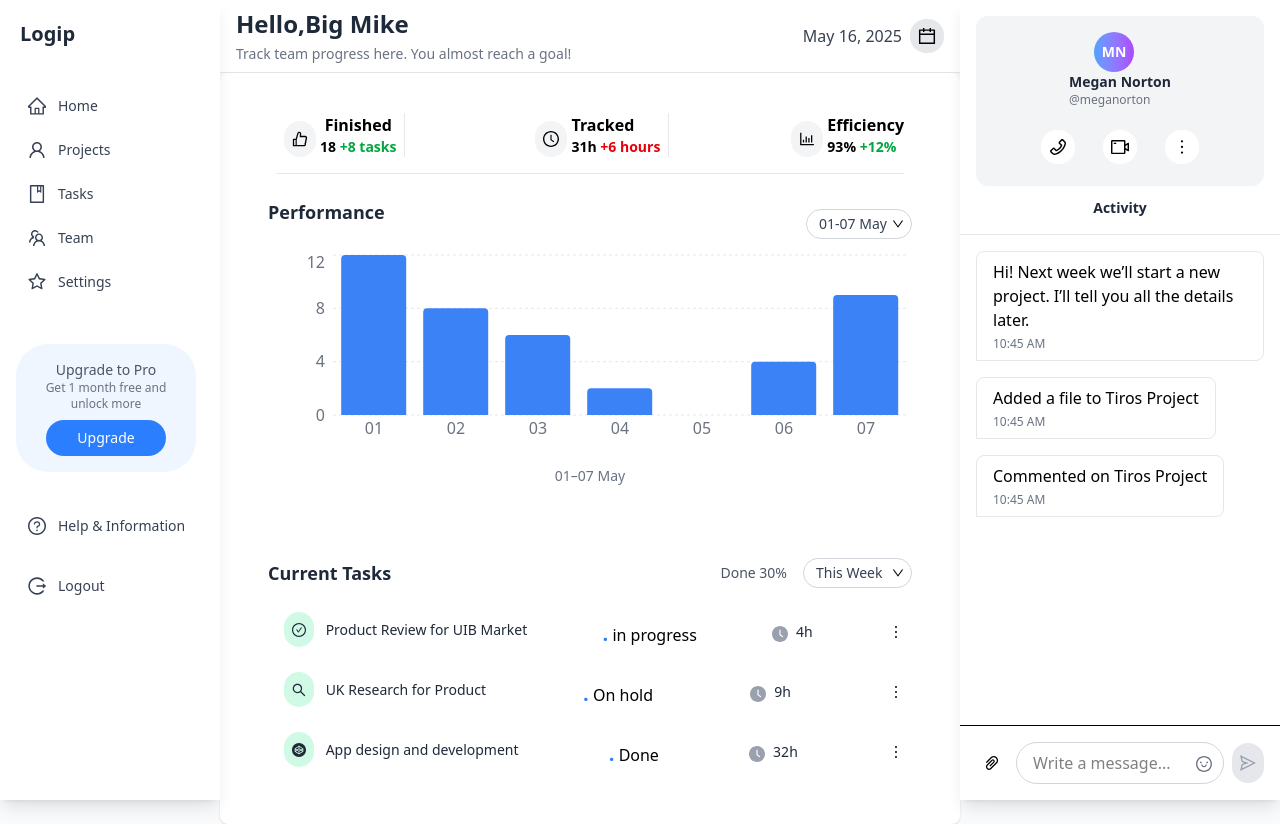
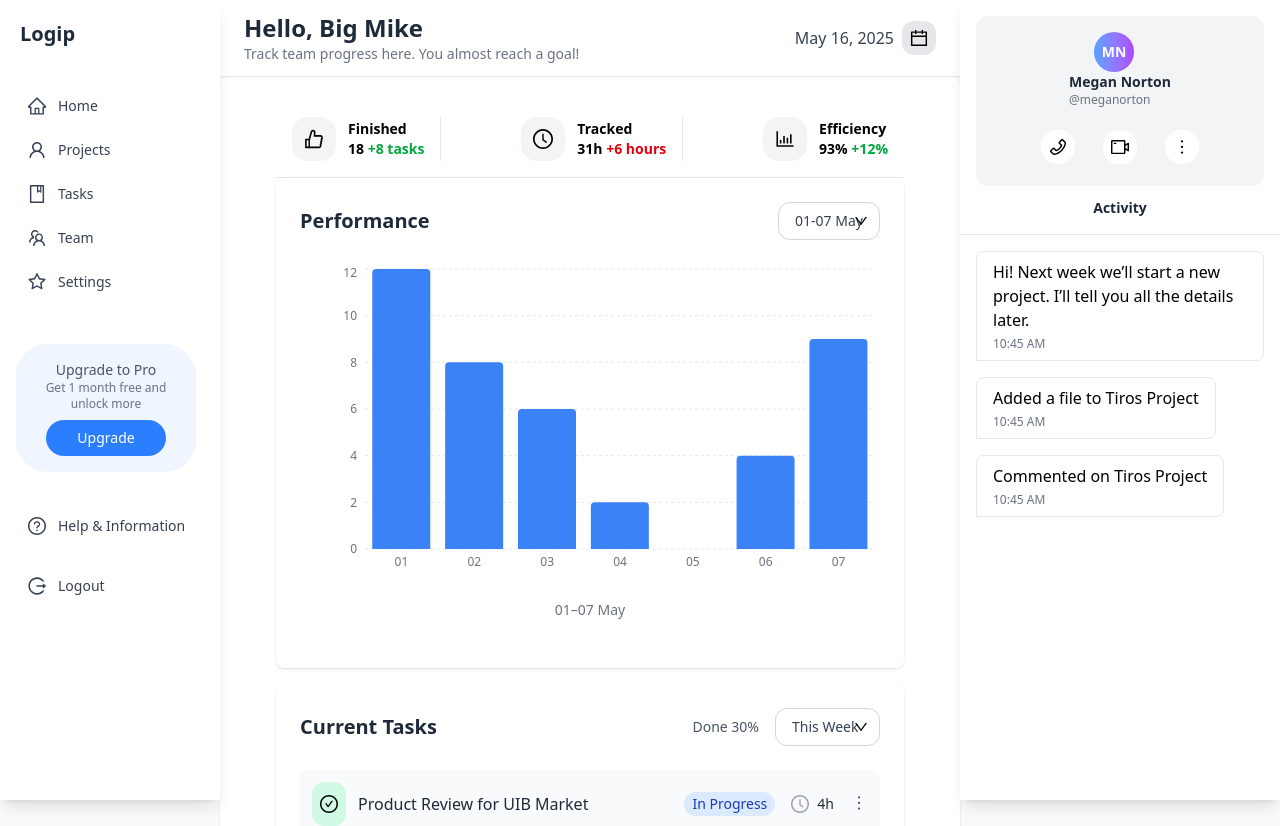
Before and after one commit to ChidiebereMichael18/test, a React (Vite) app: page /dashboard in a window 1280 px wide. Shown: the top 826 px of the page. Built offline with nearby package versions, Linux system fonts and the light colour scheme.

Commit message:
osborne abeggggg

```diff
--- a/src/components/layout/Activity.jsx
+++ b/src/components/layout/Activity.jsx
@@ -5,27 +5,37 @@ import { CloseOutlined } from '@ant-design/icons';
 
 const Activity = ({ onClose, isMobile }) => {
   const user = {
-    name: "John Smith",
-    initials: "JS",
-    status: "Online - Last seen 2m ago"
+    name: 'John Smith',
+    initials: 'JS',
+    status: 'Online - Last seen 2m ago',
   };
 
   return (
-    <div className="w-80 bg-white shadow-lg fixed right-0 top-0 bottom-0 z-20 flex flex-col">
-      {/* Close button for mobile */}
-      {isMobile && (
-        <div className="p-4 border-b border-gray-200 flex justify-between items-center bg-white">
-          <span className="font-semibold text-gray-800">Activity</span>
+    <div
+      className={`bg-white shadow-lg flex flex-col h-full ${
+        isMobile
+          ? 'w-4/5 sm:w-3/5 fixed right-0 top-0 bottom-0 z-50'
+          : 'w-72 md:w-80 fixed right-0 top-0 bottom-0 z-20'
+      }`}
+    >
+      {/* Header with close button for mobile */}
+      {isMobile &&  (
+        <div className="p-3 sm:p-4 border-b border-gray-200 flex justify-between items-center bg-white">
+          <span className="text-base sm:text-lg font-semibold text-gray-800">
+            Activity
+          </span>
           <button
             onClick={onClose}
-            className="p-1 rounded-full hover:bg-gray-100 transition-colors"
+            className="p-1 sm:p-2 rounded-full hover:bg-gray-100 transition-colors"
           >
-            <CloseOutlined className="text-gray-600 text-lg" />
+            <CloseOutlined className="text-gray-600 text-sm sm:text-base" />
           </button>
         </div>
       )}
-      <ProfileCard user={user} />
-      <ChatRoom />
+      <div className="flex-1 overflow-y-auto">
+        <ProfileCard user={user} />
+        <ChatRoom />
+      </div>
     </div>
   );
 };
--- a/src/components/layout/DashboardLayout.jsx
+++ b/src/components/layout/DashboardLayout.jsx
@@ -25,7 +25,7 @@ const DashboardLayout = () => {
         {isMobile && (
           <button
             onClick={() => setActivityOpen(true)}
-            className="fixed bottom-4 right-4 z-30 w-12 h-12 rounded-full bg-blue-500 text-white shadow-lg flex items-center justify-center md:hidden"
+            className="fixed bottom-4 right-4 z-30 w-12 h-12 rounded-full bg-blue-500 text-white shadow-lg flex items-center justify-center"
           >
             <MessageOutlined />
           </button>
@@ -48,7 +48,7 @@ const DashboardLayout = () => {
       {/* Mobile Activity drawer */}
       {isMobile && activityOpen && (
         <div className="fixed inset-0 z-40">
-          <div className="absolute top-0 right-0 z-50 h-full w-4/5 bg-white shadow-xl">
+          <div className="absolute top-0 right-0 z-50 h-full w-3/5 bg-white shadow-xl">
             <Activity
               isMobile={true}
               onClose={() => setActivityOpen(false)}
--- a/src/components/layout/Header.jsx
+++ b/src/components/layout/Header.jsx
@@ -6,26 +6,30 @@ const Header = () => {
   const { setCollapsed, isMobile } = useSidebar();
 
   return (
-    <div className="bg-white border-b border-gray-200 px-4 py-2">
+    <div className="bg-white border-b border-gray-200 px-3 sm:px-4 md:px-6 py-2 sm:py-3">
       <div className="flex items-center justify-between">
-        <div className="flex items-center">
+        <div className="flex items-center space-x-2 sm:space-x-3">
           {isMobile && (
             <MenuOutlined
-              className="text-xl mr-4 cursor-pointer text-gray-600 hover:text-gray-800"
+              className="text-lg sm:text-xl cursor-pointer text-gray-600 hover:text-gray-800"
               onClick={() => setCollapsed(false)}
             />
           )}
           <div className="flex flex-col">
-            <h1 className="text-xl md:text-2xl font-bold text-gray-800">Hello,Big Mike</h1>
-            <span className="text-sm text-gray-500 mt-1">
+            <h1 className="text-lg sm:text-xl md:text-2xl font-bold text-gray-800">
+              Hello, Big Mike
+            </h1>
+            <span className="text-xs sm:text-sm text-gray-500 ">
               Track team progress here. You almost reach a goal!
             </span>
           </div>
         </div>
 
-        <div className="flex items-center ">
-          <h3 className="text-base font-medium mr-2 text-gray-700">May 16, 2025</h3>
-          <CalendarOutlined className="text-blue-500 bg-gray-200 p-2 rounded-2xl text-lg" />
+        <div className="flex items-center space-x-1 sm:space-x-2">
+          <h3 className="text-sm sm:text-base font-medium text-gray-700">
+            May 16, 2025
+          </h3>
+          <CalendarOutlined className="text-blue-500 bg-gray-200 p-1.5 sm:p-2 rounded-xl text-base sm:text-lg" />
         </div>
       </div>
     </div>
--- a/src/components/ui/PerformanceStats.jsx
+++ b/src/components/ui/PerformanceStats.jsx
@@ -1,73 +1,88 @@
-import React from 'react';
+import React, { useState } from "react";
 import {
-  BarChart, Bar, XAxis, YAxis, CartesianGrid, Tooltip, ResponsiveContainer
-} from 'recharts';
-import { DownOutlined } from '@ant-design/icons';
-import { useState } from 'react';
+  BarChart,
+  Bar,
+  XAxis,
+  YAxis,
+  CartesianGrid,
+  Tooltip,
+  ResponsiveContainer,
+} from "recharts";
+import { DownOutlined } from "@ant-design/icons";
+
 const PerformanceStats = () => {
- const [selectedWeek, setSelectedWeek] = useState('thisWeek');
-  // Data matching the chart in the image
+  const [selectedWeek, setSelectedWeek] = useState("thisWeek");
+
+  // Data matching the chart
   const chartData = [
-    { day: '01', hours: 12 },
-    { day: '02', hours: 8 },
-    { day: '03', hours: 6 },
-    { day: '04', hours: 2 },
-    { day: '05', hours: 0 },
-    { day: '06', hours: 4 },
-    { day: '07', hours: 9 }
+    { day: "01", hours: 12 },
+    { day: "02", hours: 8 },
+    { day: "03", hours: 6 },
+    { day: "04", hours: 2 },
+    { day: "05", hours: 0 },
+    { day: "06", hours: 4 },
+    { day: "07", hours: 9 },
   ];
 
   const weekOptions = [
-    { value: 'thisWeek', label: '01-07 May' },
-    { value: 'lastWeek', label: '07-14 May' },
-    { value: 'nextWeek', label: '14-21 May' }
+    { value: "thisWeek", label: "01-07 May" },
+    { value: "lastWeek", label: "07-14 May" },
+    { value: "nextWeek", label: "14-21 May" },
   ];
+
   return (
-    <div className="bg-white p-6 mb-4">
-      <div className='flex items-center justify-between'>
-          <div>
-              <h2 className="text-lg font-semibold text-gray-800 mb-6">Performance</h2>
-          </div>
+    <div className="bg-white p-3 sm:p-4 md:p-6 mb-4 rounded-lg shadow-sm">
+      <div className="flex flex-col sm:flex-row items-center justify-between mb-4 sm:mb-6">
+        <h2 className="text-base sm:text-lg md:text-xl font-semibold text-gray-800">
+          Performance
+        </h2>
         {/* Week Selector */}
-                    <div className="relative">
+        <div className="relative mt-2 sm:mt-0 w-full sm:w-auto">
           <select
             value={selectedWeek}
             onChange={(e) => setSelectedWeek(e.target.value)}
-                        className="appearance-none bg-white border border-gray-300 rounded-2xl py-1 px-3 pr-6 text-sm text-gray-700 focus:outline-none focus:ring-1 focus:ring-blue-500 focus:border-transparent cursor-pointer"
+            className="appearance-none bg-white border border-gray-300 rounded-xl py-1.5 sm:py-2 px-3 sm:px-4 pr-8 text-xs sm:text-sm text-gray-700 focus:outline-none focus:ring-1 focus:ring-blue-500 focus:border-transparent cursor-pointer w-full sm:w-auto"
           >
-                        {weekOptions.map(option => (
+            {weekOptions.map((option) => (
               <option key={option.value} value={option.value}>
                 {option.label}
               </option>
             ))}
           </select>
-                      <DownOutlined className="absolute right-2 top-1/2 transform -translate-y-1/2 text-gray-400 text-xs pointer-events-none" />
+          <DownOutlined className="absolute right-2 sm:right-3 top-1/2 transform -translate-y-1/2 text-gray-400 text-xs sm:text-sm pointer-events-none" />
         </div>
       </div>
 
       {/* Chart Container */}
-      <div className="h-50 mb-4">
+      <div className="h-48 sm:h-64 md:h-80 mb-4">
         <ResponsiveContainer width="100%" height="100%">
           <BarChart data={chartData}>
-            <CartesianGrid strokeDasharray="3 3" stroke="#e5e7eb" vertical={false} />
+            <CartesianGrid
+              strokeDasharray="3 3"
+              stroke="#e5e7eb"
+              vertical={false}
+            />
             <XAxis
               dataKey="day"
               stroke="#6b7280"
               axisLine={false}
               tickLine={false}
+              tick={{ fontSize: 12 }}
             />
             <YAxis
               stroke="#6b7280"
               axisLine={false}
               tickLine={false}
               ticks={[0, 2, 4, 6, 8, 10, 12]}
+              tick={{ fontSize: 12 }}
             />
             <Tooltip
               contentStyle={{
-                backgroundColor: 'white',
-                border: '1px solid #e5e7eb',
-                borderRadius: '6px',
-                boxShadow: '0 4px 6px -1px rgba(0, 0, 0, 0.1)'
+                backgroundColor: "white",
+                border: "1px solid #e5e7eb",
+                borderRadius: "6px",
+                boxShadow: "0 4px 6px -1px rgba(0, 0, 0, 0.1)",
+                fontSize: "12px",
               }}
             />
             <Bar
@@ -81,7 +96,7 @@ const PerformanceStats = () => {
       </div>
 
       {/* Date Range */}
-      <div className="text-center text-sm text-gray-500 mb-8">
+      <div className="text-center text-xs sm:text-sm text-gray-500 mb-4 sm:mb-6">
         01–07 May
       </div>
     </div>
--- a/src/components/ui/Tasks.jsx
+++ b/src/components/ui/Tasks.jsx
@@ -4,11 +4,9 @@ import {
   MoreOutlined,
   DownOutlined,
   ClockCircleOutlined,
-  ClockCircleFilled,
   SearchOutlined,
-  CodepenCircleFilled
+  CodepenCircleFilled,
 } from '@ant-design/icons';
-import { icons } from 'antd/es/image/PreviewGroup';
 
 const Tasks = () => {
   const [selectedWeek, setSelectedWeek] = useState('thisWeek');
@@ -16,105 +14,124 @@ const Tasks = () => {
   const tasksData = [
     {
       id: 1,
-      title: "Product Review for UIB Market",
-      icon : <CheckCircleOutlined />,
-      status: "in progress",
+      title: 'Product Review for UIB Market',
+      icon: <CheckCircleOutlined />,
+      status: 'In Progress',
       progress: 30,
-      time: "4h"
+      time: '4h',
     },
     {
       id: 2,
-      title: "UK Research for Product",
-      icon : <SearchOutlined />,
-      status: "On hold",
+      title: 'UK Research for Product',
+      icon: <SearchOutlined />,
+      status: 'On Hold',
       progress: 0,
-      time: "9h"
+      time: '9h',
     },
     {
       id: 3,
-      title: "App design and development",
-      icon : <CodepenCircleFilled />,
-      status: "Done",
+      title: 'App design and development',
+      icon: <CodepenCircleFilled />,
+      status: 'Done',
       progress: 100,
-      time: "32h"
-    }
+      time: '32h',
+    },
   ];
 
   const weekOptions = [
     { value: 'thisWeek', label: 'This Week' },
     { value: 'lastWeek', label: 'Last Week' },
-    { value: 'nextWeek', label: 'Next Week' }
+    { value: 'nextWeek', label: 'Next Week' },
   ];
 
-//   const getStatusColor = (status) => {
-//     switch(status.toLowerCase()) {
-//       case 'in progress': return 'text-blue-600';
-//       case 'on hold': return 'text-yellow-600';
-//       case 'done': return 'text-green-600';
-//       default: return 'text-gray-600';
-//     }
-//   };
+  const getStatusColor = (status) => {
+    switch (status.toLowerCase()) {
+      case 'in progress':
+        return 'text-blue-600';
+      case 'on hold':
+        return 'text-yellow-600';
+      case 'done':
+        return 'text-green-600';
+      default:
+        return 'text-gray-600';
+    }
+  };
 
-//   const getStatusBadge = (status) => {
-//     switch(status.toLowerCase()) {
-//       case 'in progress': return 'bg-blue-100 text-blue-800';
-//       case 'on hold': return 'bg-yellow-100 text-yellow-800';
-//       case 'done': return 'bg-green-100 text-green-800';
-//       default: return 'bg-gray-100 text-gray-800';
-//     }
-//   };
+  const getStatusBadge = (status) => {
+    switch (status.toLowerCase()) {
+      case 'in progress':
+        return 'bg-blue-100 text-blue-800';
+      case 'on hold':
+        return 'bg-yellow-100 text-yellow-800';
+      case 'done':
+        return 'bg-green-100 text-green-800';
+      default:
+        return 'bg-gray-100 text-gray-800';
+    }
+  };
 
   return (
-    <div className="bg-white  mb-6 md:mx-6 ">
+    <div className="bg-white p-3 sm:p-4 md:p-6 mb-4 sm:mb-6 rounded-lg shadow-sm">
       {/* Header with Week Selector */}
-      <div className="flex items-center justify-between mb-6">
-        <h2 className="text-lg font-semibold text-gray-800">Current Tasks</h2>
-
-        <div className="flex items-center space-x-4">
+      <div className="flex flex-col sm:flex-row items-center justify-between mb-4 sm:mb-6">
+        <h2 className="text-base sm:text-lg md:text-xl font-semibold text-gray-800">
+          Current Tasks
+        </h2>
+        <div className="flex items-center space-x-3 sm:space-x-4 mt-2 sm:mt-0">
           {/* Progress Label */}
-          <span className="text-sm text-gray-600">Done 30%</span>
-
+          <span className="text-xs sm:text-sm text-gray-600">Done 30%</span>
           {/* Week Selector */}
-          <div className="relative">
+          <div className="relative w-full sm:w-auto">
             <select
               value={selectedWeek}
               onChange={(e) => setSelectedWeek(e.target.value)}
-              className="appearance-none bg-white border border-gray-300 rounded-2xl py-1 px-3 pr-6 text-sm text-gray-700 focus:outline-none focus:ring-1 focus:ring-blue-500 focus:border-transparent cursor-pointer"
+              className="appearance-none bg-white border border-gray-300 rounded-xl py-1.5 sm:py-2 px-3 sm:px-4 pr-8 text-xs sm:text-sm text-gray-700 focus:outline-none focus:ring-1 focus:ring-blue-500 focus:border-transparent cursor-pointer w-full sm:w-auto"
             >
-              {weekOptions.map(option => (
+              {weekOptions.map((option) => (
                 <option key={option.value} value={option.value}>
                   {option.label}
                 </option>
               ))}
             </select>
-            <DownOutlined className="absolute right-2 top-1/2 transform -translate-y-1/2 text-gray-400 text-xs pointer-events-none" />
+            <DownOutlined className="absolute right-2 sm:right-3 top-1/2 transform -translate-y-1/2 text-gray-400 text-xs sm:text-sm pointer-events-none" />
           </div>
         </div>
       </div>
 
       {/* Tasks List */}
-      <div className="space-y-4 justify-between ">
-        {tasksData.map(task => (
-          <div key={task.id} className="flex justify-between space-x-2 p-2 ">
-            <div>
-              <h4 className="text-sm font-medium text-gray-800 mb-1">  <span className='bg-emerald-100 p-2 mx-2 rounded-4xl'>{task.icon}</span> {task.title}</h4>
+      <div className="space-y-3 sm:space-y-4">
+        {tasksData.map((task) => (
+          <div
+            key={task.id}
+            className="flex flex-col sm:flex-row items-start sm:items-center justify-between p-2 sm:p-3 bg-gray-50 rounded-lg hover:bg-gray-100"
+          >
+            <div className="flex items-center space-x-2 sm:space-x-3">
+              <span className="bg-emerald-100 p-1.5 sm:p-2 rounded-xl text-base sm:text-lg">
+                {task.icon}
+              </span>
+              <h4 className="text-xs sm:text-sm md:text-base font-medium text-gray-800">
+                {task.title}
+              </h4>
             </div>
 
-            <div>
-                <p><span className='text-xl font-extrabold text-blue-500'>.</span> {task.status}</p>
+            <div className="flex items-center space-x-2 sm:space-x-4 mt-2 sm:mt-0">
+              <p
+                className={`text-xs sm:text-sm font-medium ${getStatusBadge(
+                  task.status
+                )} px-2 py-0.5 rounded-full`}
+              >
+                {task.status}
+              </p>
+              <div className="flex items-center space-x-1 sm:space-x-2 text-gray-400">
+                <ClockCircleOutlined className="text-base sm:text-lg" />
+                <p className="text-xs sm:text-sm font-medium text-gray-800">
+                  {task.time}
+                </p>
+              </div>
+              <button className="text-gray-600 hover:text-gray-800">
+                <MoreOutlined className="text-base sm:text-lg" />
+              </button>
             </div>
-
-            <div className='flex text-gray-400 items-center space-x-2'>
-                 <ClockCircleFilled className='text-gray-400'/>
-                <p className="text-sm font-medium text-gray-800 mb-1">{task.time}</p>
-            </div>
-
-              <div>
-                  <button className="text-black hover:text-gray-600">
-                    <MoreOutlined  className='text-black'/>
-                  </button>
-              </div>
-
           </div>
         ))}
       </div>
--- a/src/context/SidebarContext.jsx
+++ b/src/context/SidebarContext.jsx
@@ -4,13 +4,15 @@ const SidebarContext = createContext();
 
 export const SidebarProvider = ({ children }) => {
   const [collapsed, setCollapsed] = useState(false);
-  const [isMobile, setIsMobile] = useState(window.innerWidth < 768);
+  const [isMobile, setIsMobile] = useState(window.innerWidth < 1024);
+  // const [isTablet, setIsTablet] = useState();
 
   useEffect(() => {
     const handleResize = () => {
-      const mobile = window.innerWidth < 768;
+      const mobile = window.innerWidth < 1024
+      console.log("Window width:", window.innerWidth, "isMobile:", mobile);
       setIsMobile(mobile);
-      setCollapsed(mobile);
+      setCollapsed(mobile); // Collapse sidebar on mobile by default
     };
 
     window.addEventListener('resize', handleResize);
--- a/src/pages/Home.jsx
+++ b/src/pages/Home.jsx
@@ -1,47 +1,46 @@
-import React from 'react'
-import Tasks from '../components/ui/Tasks'
-import PerformanceStats from '../components/ui/PerformanceStats'
-import { LikeOutlined, ClockCircleOutlined, BarChartOutlined} from '@ant-design/icons';
+import React from 'react';
+import Tasks from '../components/ui/Tasks';
+import PerformanceStats from '../components/ui/PerformanceStats';
+import { LikeOutlined, ClockCircleOutlined, BarChartOutlined } from '@ant-design/icons';
 
 function Home() {
   return (
-    <div>
-      <div className="flex py-4 border-b border-gray-200 md:mx-8 justify-between">
-        <div className="text-center flex space-x-1 border-r px-2 border-gray-200">
-          <div className='flex text-black '>
-            <LikeOutlined className='bg-gray-100 p-2 rounded-2xl mt-2'/>
-            </div>
-          <div className=''>
-            <p className="text-black font-bold">Finished</p>
-            <p className="text-sm font-bold">18 <span className="text-sm text-green-600">+8 tasks</span></p>
+    <div className="px-4 sm:px-6 md:px-8">
+      <div className="flex flex-col sm:flex-row py-4 border-b border-gray-200 justify-between gap-4 sm:gap-0">
+        <div className="flex items-center space-x-2 sm:space-x-3 border-b sm:border-r sm:border-b-0 px-2 sm:px-4 border-gray-200 pb-2 sm:pb-0">
+          <LikeOutlined className="bg-gray-100 p-2 sm:p-3 rounded-2xl text-lg sm:text-xl" />
+          <div>
+            <p className="text-black text-xs sm:text-sm font-bold">Finished</p>
+            <p className="text-xs sm:text-sm font-bold">
+              18 <span className="text-xs sm:text-sm text-green-600">+8 tasks</span>
+            </p>
           </div>
         </div>
 
-        <div className="flex text-black space-x-1 border-r px-2 border-gray-200">
-            <div className='flex text-black '>
-            <ClockCircleOutlined className='bg-gray-100 p-2 rounded-2xl mt-2'/>
-            </div>
+        <div className="flex items-center space-x-2 sm:space-x-3 border-b sm:border-r sm:border-b-0 px-2 sm:px-4 border-gray-200 py-2 sm:py-0">
+          <ClockCircleOutlined className="bg-gray-100 p-2 sm:p-3 rounded-2xl text-lg sm:text-xl" />
           <div>
-            <p className="text-black font-bold">Tracked</p>
-            <p className="text-sm font-bold">31h <span className="text-sm text-red-600">+6 hours</span></p>
+            <p className="text-black text-xs sm:text-sm font-bold">Tracked</p>
+            <p className="text-xs sm:text-sm font-bold">
+              31h <span className="text-xs sm:text-sm text-red-600">+6 hours</span>
+            </p>
           </div>
         </div>
 
-
-        <div className="flex text-black space-x-1">
-            <div className='flex text-black '>
-            <BarChartOutlined className='bg-gray-100 p-2 rounded-2xl mt-2'/>
-            </div>
+        <div className="flex items-center space-x-2 sm:space-x-3 px-2 sm:px-4 pt-2 sm:pt-0">
+          <BarChartOutlined className="bg-gray-100 p-2 sm:p-3 rounded-2xl text-lg sm:text-xl" />
           <div>
-            <p className="text-black font-bold">Efficiency</p>
-            <p className="text-sm font-bold">93% <span className="text-sm text-green-600">+12%</span></p>
+            <p className="text-black text-xs sm:text-sm font-bold">Efficiency</p>
+            <p className="text-xs sm:text-sm font-bold">
+              93% <span className="text-xs sm:text-sm text-green-600">+12%</span>
+            </p>
           </div>
         </div>
       </div>
-      <PerformanceStats/>
-      <Tasks/>
+      <PerformanceStats />
+      <Tasks />
     </div>
-  )
+  );
 }
 
-export default Home
+export default Home;
```
Lines whose indentation alone changed are shown as unchanged.
